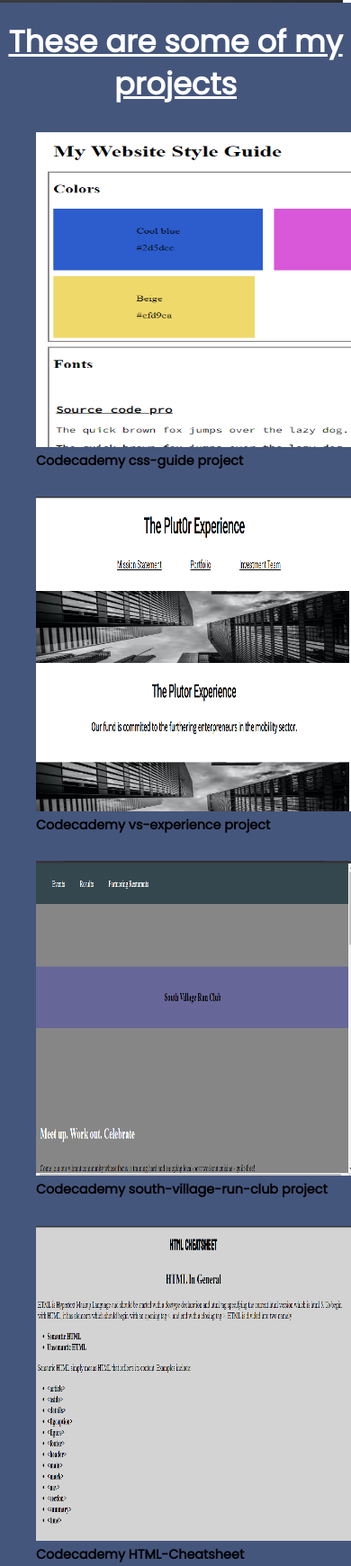
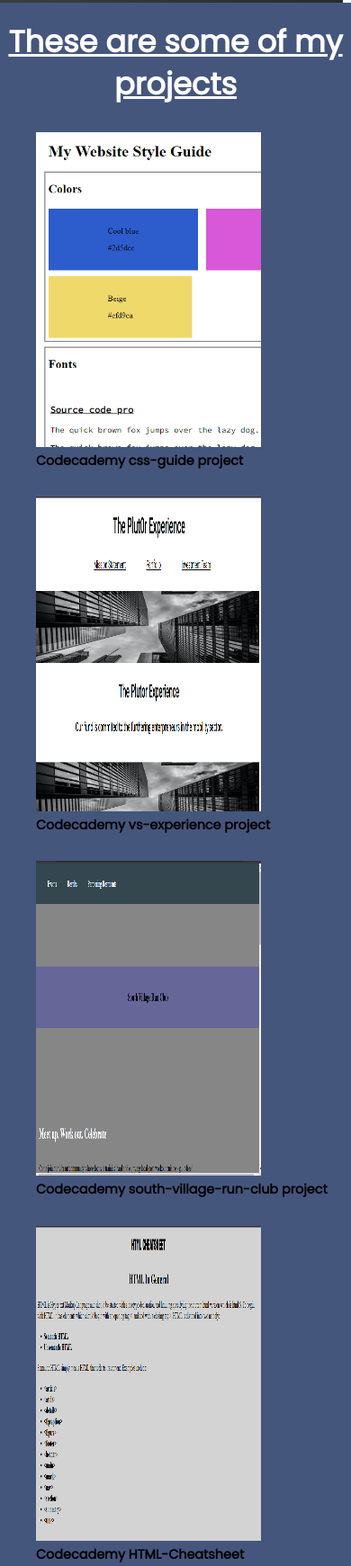
Before and after one commit to Plut0r/portfolio_website.github.io, a plain HTML site: page index.html in a window 390 px wide. Shown: the part 837-2578 px from the top of the page at 90% size. Drawn offline with Linux system fonts and the light colour scheme; a web font is replaced by a local one.

Commit message:
media query for images

```diff
--- a/index.html
+++ b/index.html
@@ -35,7 +35,7 @@
             <h2>These are some of my projects</h2>
             <div class="img-container">
                 <figure>
-                    <a href="https://plut0r.github.io/css_guide.github.io/" target="_blank"><img src="./resources/images/css_guide screenshot (2).png" alt="css-guide-project" width="350px" height="350px"></a>
+                    <a href="https://plut0r.github.io/css_guide.github.io/" target="_blank"><img src="./resources/images/css_guide screenshot (2).png" alt="css-guide-project" width="350px" height="350px" class="image"></a>
                         <figcaption>
                         <h4>Codecademy css-guide project</h4>
                     </figcaption>
@@ -43,7 +43,7 @@
             </div>
             <div class="img-container">
                 <figure>
-                    <a href="https://plut0r.github.io/Plutor_experience.github.io/" target="_blank"><img src="./resources/images/Plut0r_experience screenshot.png" alt="plutor-experience" width="350px" height="350px"></a>
+                    <a href="https://plut0r.github.io/Plutor_experience.github.io/" target="_blank"><img src="./resources/images/Plut0r_experience screenshot.png" alt="plutor-experience" width="350px" height="350px" class="image"></a>
                    <figcaption>
                     <h4>Codecademy vs-experience project</h4>
                 </figcaption>
@@ -51,7 +51,7 @@
             </div>
             <div class="img-container">
                 <figure>
-                    <a href="https://plut0r.github.io/south_village.github.io/" target="_blank"><img src="./resources/images/south_village screenshot.png" alt="south-village project" width="350px" height="350px"></a>
+                    <a href="https://plut0r.github.io/south_village.github.io/" target="_blank"><img src="./resources/images/south_village screenshot.png" alt="south-village project" width="350px" height="350px" class="image"></a>
                     <figcaption>
                     <h4>Codecademy south-village-run-club project</h4>
                 </figcaption>
@@ -59,7 +59,7 @@
             </div>
             <div class="img-container">
                 <figure>
-                <a href="https://plut0r.github.io/html_cheatsheet.github.io/" target="_blank"><img src="./resources/images/html_cheatsheet screenshot.png" alt="html-cheatsheet-project" height="350px" width="350px"></a>
+                <a href="https://plut0r.github.io/html_cheatsheet.github.io/" target="_blank"><img src="./resources/images/html_cheatsheet screenshot.png" alt="html-cheatsheet-project" height="350px" width="350px" class="image"></a>
                 <figcaption>
                     <h4>Codecademy HTML-Cheatsheet</h4>
                 </figcaption>
@@ -67,7 +67,7 @@
             </div>
             <div class="img-container">
                <figure>
-                <a href="https://plut0r.github.io/dasmoto.github.io/" target="_blank"><img src="./resources/images/dasmoto screenshot.png" alt="dasmoto-project" width="350px" height="350px"></a>
+                <a href="https://plut0r.github.io/dasmoto.github.io/" target="_blank"><img src="./resources/images/dasmoto screenshot.png" alt="dasmoto-project" width="350px" height="350px" class="image"></a>
                 <figcaption>
                     <h4>Codecademy Dasmoto-project</h4>
                 </figcaption>
@@ -75,7 +75,7 @@
             </div>
             <div class="img-container">
                <figure>
-                <a href="https://plut0r.github.io/fotomatic.github.io/" target="_blank"><img src="./resources/images/fotomatic screenshot.png" alt="fotomatic-project" width="350px" height="350px"></a>
+                <a href="https://plut0r.github.io/fotomatic.github.io/" target="_blank"><img src="./resources/images/fotomatic screenshot.png" alt="fotomatic-project" width="350px" height="350px" class="image"></a>
                 <figcaption>
                     <h4>Codecademy Fotomatic Project</h4>
                 </figcaption>
--- a/resources/css/main.css
+++ b/resources/css/main.css
@@ -188,3 +188,8 @@ footer h5 {
     padding-left: 30px;
     color: black;
 }
+@media screen and (max-width: 480px) {
+    .image {
+        width: 250px;
+    }
+}
```
